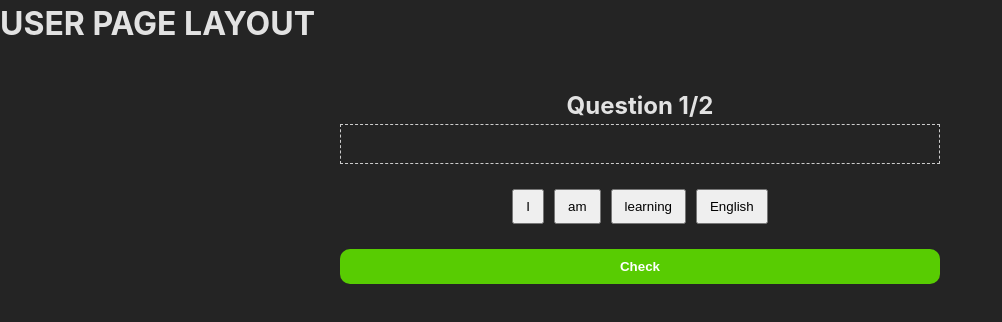
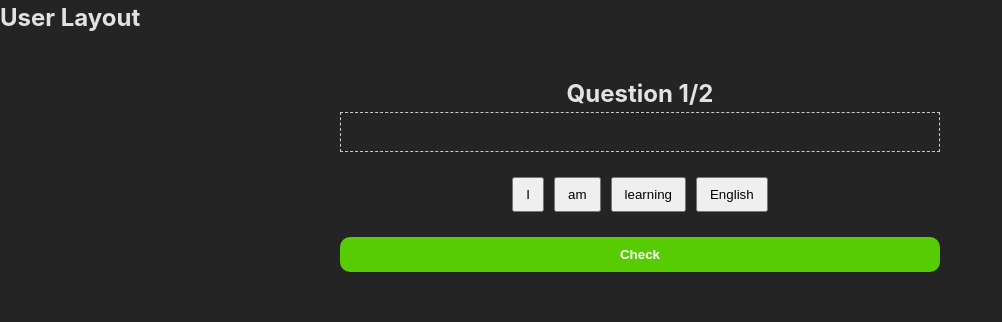
Before and after one commit to NguyenNhatQuang-args/FrontEnd-TASK2-Website-about-English-courses, a React app: page /user/lessons/1/work-bank in a window 1280 px wide. Shown: the top 322 px of the page, without its empty margins (0-1002 px from the left). Built offline with nearby package versions, Linux system fonts and the light colour scheme; no server answers; the HTML template or start-up script is replaced by a standard one.

Commit message:
refactor(app): update routes and constants structure

```diff
--- a/src/App.tsx
+++ b/src/App.tsx
@@ -1,5 +1,6 @@
 import { BrowserRouter, Routes, Route } from 'react-router-dom'
 import { ROUTES } from '@/constants'
+
 import {
   UserPage,
   SentenceBuilderPage,
@@ -13,6 +14,7 @@ function App() {
         {/* public */}
         <Route path={ROUTES.HOME} element={<div>Home</div>} />
         <Route path={ROUTES.LOGIN} element={<div>Login</div>} />
+        <Route path={ROUTES.REGISTER} element={<div>Register</div>} />
 
         {/* user */}
         <Route path={ROUTES.USER} element={<UserPage />}>
--- a/src/constants/index.ts
+++ b/src/constants/index.ts
@@ -1,9 +1,8 @@
-// API Constants
 export const API_BASE_URL =
   import.meta.env.VITE_API_BASE_URL || 'http://localhost:3000'
 
 // App Constants
-export const APP_NAME = 'English Courses App'
+export const APP_NAME = 'My App'
 export const APP_VERSION = '1.0.0'
 
 // Pagination
@@ -21,24 +20,19 @@ export const ROUTES = {
   USER: '/user',
 
   // user dashboard
-  DASHBOARD: '/dashboard',
-  PROFILE: '/profile',
-
-  // courses
-  USER_COURSES: '/user/courses',
-  USER_COURSE_DETAIL: (courseId: string) =>
-    `/user/courses/${courseId}`,
+  DASHBOARD: '/user/dashboard',
+  PROFILE: '/user/profile',
 
   // lessons
   USER_LESSON_DETAIL: (lessonId: string) =>
     `/user/lessons/${lessonId}`,
 
   // exercises
+  USER_SENTENCE_BUILDER: (lessonId: string) =>
+    `/user/lessons/${lessonId}/sentence-builder`,
+
   USER_WORKBANK: (lessonId: string) =>
     `/user/lessons/${lessonId}/work-bank`,
-
-  USER_SENTENCE_BUILDER: (lessonId: string) =>
-    `/user/lessons/${lessonId}/sentence-builder`,
 } as const
 
 // HTTP Status
--- a/src/pages/user/UserPage.tsx
+++ b/src/pages/user/UserPage.tsx
@@ -3,10 +3,7 @@ import { Outlet } from 'react-router-dom'
 const UserPage = () => {
   return (
     <div>
-      {/* tạm thời để debug */}
-      <h1>USER PAGE LAYOUT</h1>
-
-      {/* ROUTE CON render ở đây */}
+      <h2>User Layout</h2>
       <Outlet />
     </div>
   )
```
